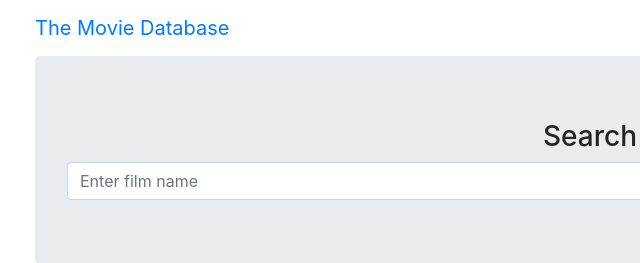
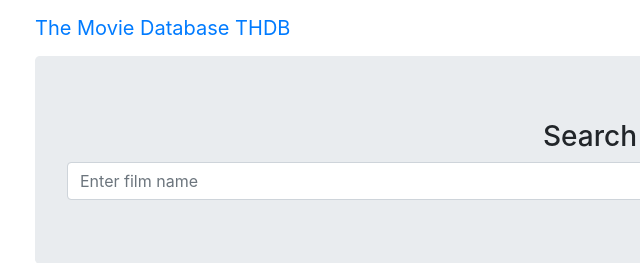
Before and after one commit to vrudkovsky/kinopoisk-js, a plain HTML site: page index.html in a window 1280 px wide. Shown: the top 263 px of the page, 50-690 px from the left. Drawn offline with nearby package versions, Linux system fonts and the light colour scheme; no server answers.

Commit message:
-- change name

```diff
--- a/index.html
+++ b/index.html
@@ -10,7 +10,7 @@
 <body>
     <nav class="navbar">
         <div class="container">
-            <a href="index.html" class="navbar-brand">The Movie Database</a>
+            <a href="index.html" class="navbar-brand">The Movie Database THDB</a>
         </div>
     </nav>
     <div class="container">
```
